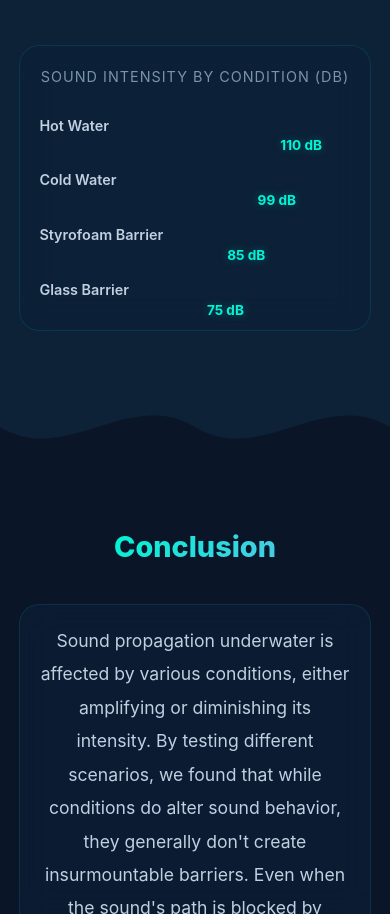
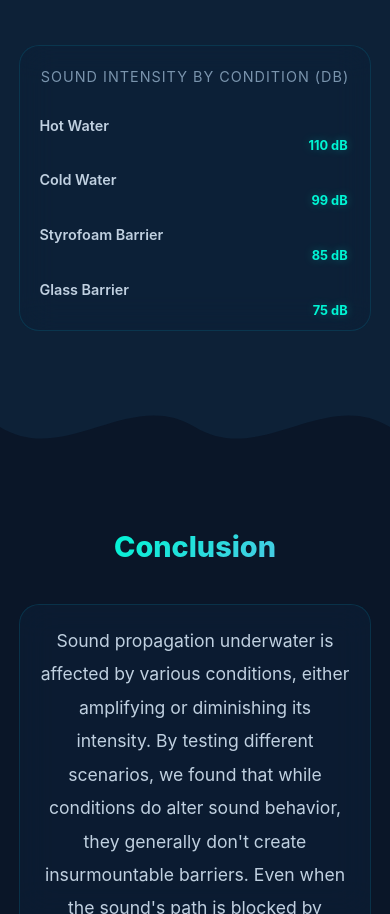
Before and after one commit to Samura1228/science-fair-website, a website: page index.html in a window 390 px wide. Shown: the part 7735-8649 px from the top of the page. Drawn offline with Linux system fonts and the light colour scheme.

Commit message:
Fix bar chart dB label placement on mobile

```diff
--- a/index.html
+++ b/index.html
@@ -929,7 +929,7 @@
             }
 
             .bar-chart {
-                padding-right: 65px;
+                padding-right: 60px;
             }
 
             .bar-item {
@@ -951,21 +951,25 @@
                 height: 42px;
                 overflow: visible;
                 width: 100%;
+                position: relative;
             }
 
             .bar-fill {
                 overflow: visible;
+                position: static;
             }
 
             .bar-value {
                 position: absolute;
-                left: calc(100% + 10px);
+                right: -58px;
+                left: auto;
                 top: 50%;
                 transform: translateY(-50%);
                 color: #00f5d4;
-                font-size: 0.9rem;
+                font-size: 0.85rem;
                 font-weight: 700;
                 text-shadow: 0 0 10px rgba(0, 245, 212, 0.3);
+                white-space: nowrap;
             }
 
             .chart-container {
@@ -1006,7 +1010,7 @@
             }
 
             .bar-chart {
-                padding-right: 58px;
+                padding-right: 55px;
                 gap: 1.4rem;
             }
 
@@ -1015,8 +1019,8 @@
             }
 
             .bar-value {
-                font-size: 0.85rem;
-                left: calc(100% + 8px);
+                font-size: 0.8rem;
+                right: -52px;
             }
 
             .bar-label {
```
